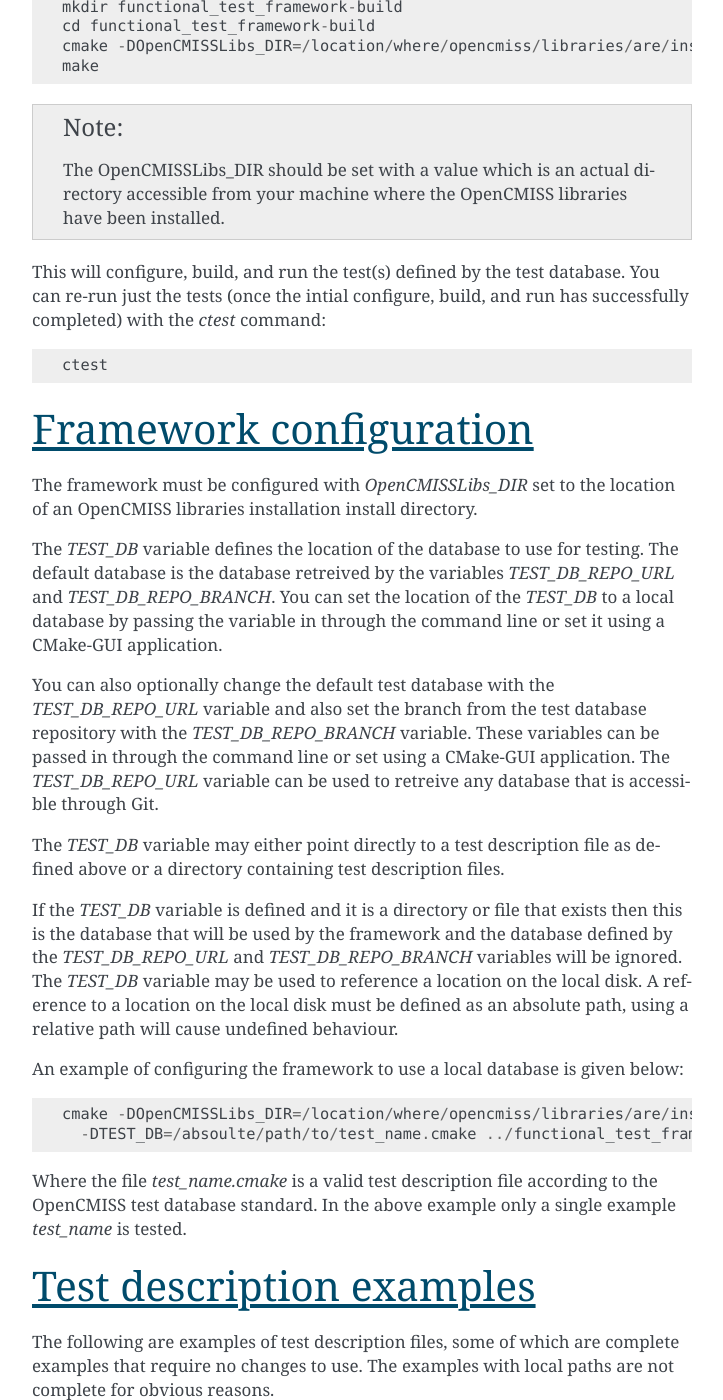
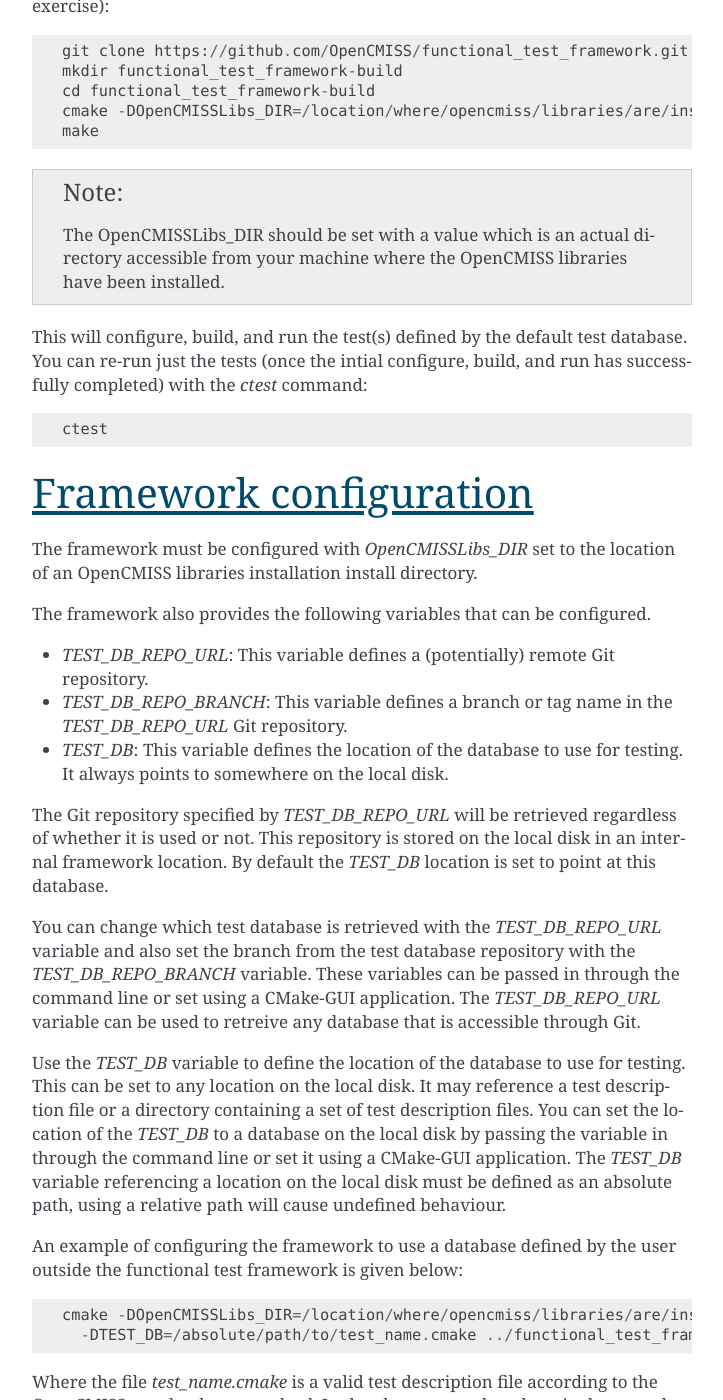
Before and after one commit to chrispbradley/functional_test_framework, a Sphinx documentation site: the page built from docs/index.rst, in a window 1280 px wide and 1400 px high, scrolled down 2832 px. Shown: the whole window, without its empty margins (388-1111 px from the left). Built offline with Sphinx 7.4.7, drawn with Linux system fonts in a browser that asks for light colours; some of the changed text lies outside the part shown.

Commit message:
Update index.rst

```diff
--- a/docs/index.rst
+++ b/docs/index.rst
@@ -56,6 +56,8 @@
 
 The *TEST_MULTI_PROCESS* variable, if defined, specifies whether the example is to be run using multi-processes or not.  The variable must be defined as either *TRUE* or *FALSE*.  This variable applies to all the targets specified in the *TEST_TARGETS* variable.  If the *TEST_MULTI_PROCESS* variable is defined then the *TEST_NP* variable must be defined.  The value of the *TEST_NP* variable is an integer value that represents the number of processes to use when executing the program.
 
+The name of the test is taken from the name of the test description file less the suffix '.cmake'.
+
 How to use
 ==========
 
@@ -78,20 +80,24 @@
 
 The framework must be configured with *OpenCMISSLibs_DIR* set to the location of an OpenCMISS libraries installation install directory.
 
-The *TEST_DB* variable defines the location of the database to use for testing.  The default database is the database retreived by the variables *TEST_DB_REPO_URL* and *TEST_DB_REPO_BRANCH*.  You can set the location of the *TEST_DB* to a local database by passing the variable in through the command line or set it using a CMake-GUI application.
+The framework also provides the following variables that can be configured.
 
-You can also optionally change the default test database with the *TEST_DB_REPO_URL* variable and also set the branch from the test database repository with the *TEST_DB_REPO_BRANCH* variable.  These variables can be passed in through the command line or set using a CMake-GUI application.  The *TEST_DB_REPO_URL* variable can be used to retreive any database that is accessible through Git.
+* *TEST_DB_REPO_URL*: This variable defines a (potentially) remote Git repository.
+* *TEST_DB_REPO_BRANCH*: This variable defines a branch or tag name in the *TEST_DB_REPO_URL* Git repository.
+* *TEST_DB*: This variable defines the location of the database to use for testing.  It always points to somewhere on the local disk.
 
-The *TEST_DB* variable may either point directly to a test description file as defined above or a directory containing test description files.
+The Git repository specified by *TEST_DB_REPO_URL* will be retrieved regardless of whether it is used or not.  This repository is stored on the local disk in an internal framework location.  By default the *TEST_DB* location is set to point at this database.
 
-If the *TEST_DB* variable is defined and it is a directory or file that exists then this is the database that will be used by the framework and the database defined by the *TEST_DB_REPO_URL* and *TEST_DB_REPO_BRANCH* variables will be ignored.  The *TEST_DB* variable may be used to reference a location on the local disk.  A reference to a location on the local disk must be defined as an absolute path, using a relative path will cause undefined behaviour.
+You can change which test database is retrieved with the *TEST_DB_REPO_URL* variable and also set the branch from the test database repository with the *TEST_DB_REPO_BRANCH* variable.  These variables can be passed in through the command line or set using a CMake-GUI application.  The *TEST_DB_REPO_URL* variable can be used to retreive any database that is accessible through Git.
 
-An example of configuring the framework to use a local database is given below::
+Use the *TEST_DB* variable to define the location of the database to use for testing.  This can be set to any location on the local disk.  It may reference a test description file or a directory containing a set of test description files.  You can set the location of the *TEST_DB* to a database on the local disk by passing the variable in through the command line or set it using a CMake-GUI application.  The *TEST_DB* variable referencing a location on the local disk must be defined as an absolute path, using a relative path will cause undefined behaviour.
+
+An example of configuring the framework to use a database defined by the user outside the functional test framework is given below::
 
     cmake -DOpenCMISSLibs_DIR=/location/where/opencmiss/libraries/are/installed
-      -DTEST_DB=/absoulte/path/to/test_name.cmake ../functional_test_framework
+      -DTEST_DB=/absolute/path/to/test_name.cmake ../functional_test_framework
 
-Where the file *test_name.cmake* is a valid test description file according to the OpenCMISS test database standard.  In the above example only a single example *test_name* is tested.
+Where the file *test_name.cmake* is a valid test description file according to the OpenCMISS test database standard.  In the above example only a single example *test_name* is tested.  The *TEST_DB* variable references a location outside of the test framework source or build directories.
 
 Test description examples
 =========================
@@ -106,13 +112,13 @@
 
 This example defines a single executable program with the CMake target name *burgers_static_fortran*.  The framework will test that this example builds and executes against the defined OpenCMISS libraries.
 
-Below is an example of a test description file that defines a Python script meets the requirements of the test framework::
+Below is an example of a test description file that defines a Python script that meets the requirements of the test framework::
 
    set(TEST_GIT_REPO https://github.com/OpenCMISS-Examples/nonlinear_poisson_equation.git)
    set(TEST_BRANCH develop)
    set(PYTEST_TARGETS src/python/nonlinear_poisson_equation.py)
 
-Below is an example of running a test that is on the local disk the *\*_GIT_REPO* variable is defined as an absolute path::
+Below is an example of running a test that is on the local disk the *\*_GIT_REPO* variable is defined as an absolute path, it also overrides the default tolerance by specifying the tolerance required for this test::
 
     set(TEST_GIT_REPO /path/to/opencmiss-software/example_framework/examples/diffusion_equation)
     set(TEST_BRANCH develop)
@@ -139,4 +145,4 @@
     set(PYTEST_MULTI_PROCESS TRUE)
     set(PYTEST_NP 4)
 
-When the executables have been successfully run the outputs given in the *\*_EXPECTED_RESULTS* variable will be compared against the actual outputs from the program, the test will be marked as a failed test if the outputs do not match to the default tolerance.
+When the executables have been successfully run the outputs given in the *\*_EXPECTED_RESULTS* variable will be compared against the actual outputs from the program, the test will be marked as a failed test if the outputs do not match to the default tolerance (or the tolerance specified in the test description).
```
Also changed, not shown: other parts of docs/index.rst (+1 -1 lines).
